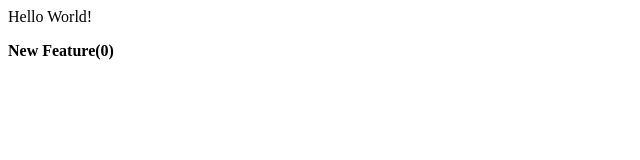
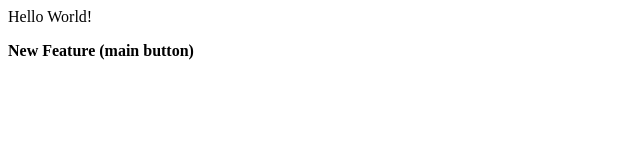
Before and after one commit to Karan-Thakur-82/localrepo, a plain HTML site: page index.html in a window 1280 px wide. Shown: the full height of the page, 0-640 px from the left. Drawn offline with Linux system fonts and the light colour scheme.

Commit message:
add main button

```diff
--- a/index.html
+++ b/index.html
@@ -1,2 +1,2 @@
 <p>Hello World!</p>
-<p><b>New Feature(0)</b></p>
+<p><b>New Feature (main button)</b></p>
```
